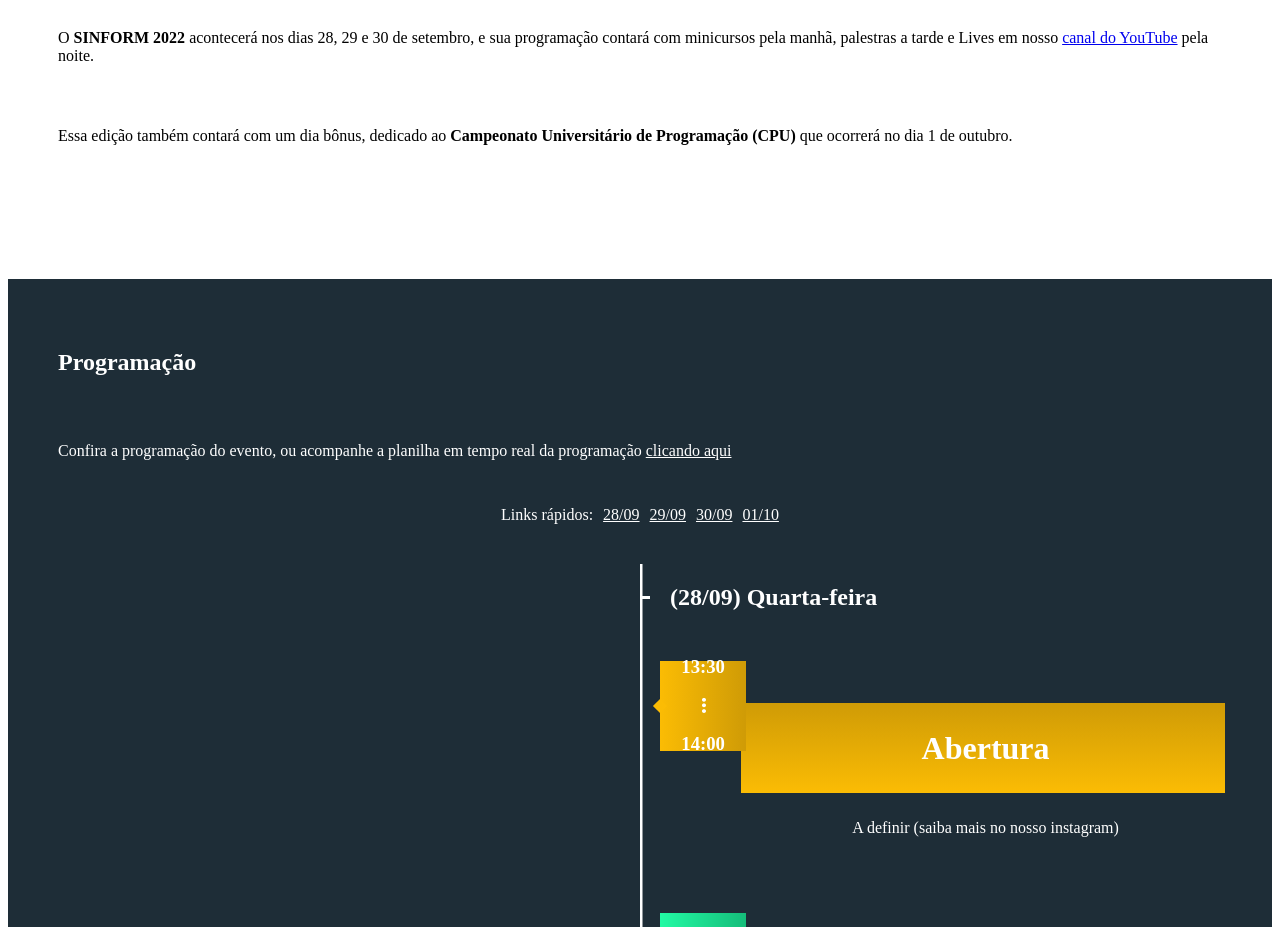
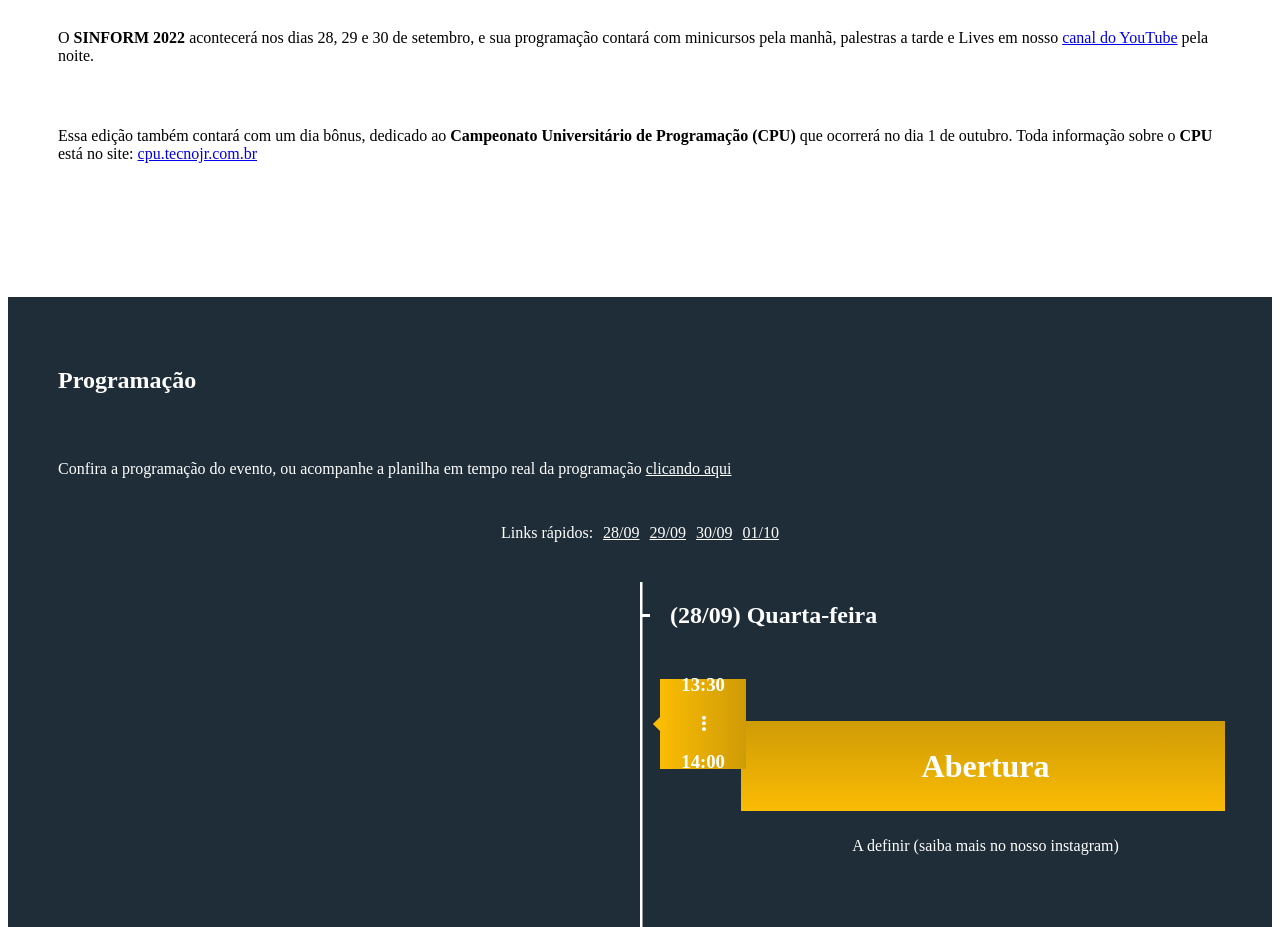
Before and after one commit to igorroc/sinform, a React (Vite) app: page / in a window 1280 px wide. Shown: the part 1080-2007 px from the top of the page. Built offline with nearby package versions, Linux system fonts and the light colour scheme; the HTML template or start-up script is replaced by a standard one.

Commit message:
[add]: Link to CPU

```diff
--- a/src/pages/Home.jsx
+++ b/src/pages/Home.jsx
@@ -190,7 +190,11 @@ function Home() {
 					<p>
 						Essa edição também contará com um dia bônus, dedicado ao{" "}
 						<b>Campeonato Universitário de Programação (CPU)</b> que
-						ocorrerá no dia 1 de outubro.
+						ocorrerá no dia 1 de outubro. Toda informação sobre o{" "}
+						<b>CPU</b> está no site:{" "}
+						<a href="https://cpu.tecnojr.com.br" target="_blank" id="CPU">
+							cpu.tecnojr.com.br
+						</a>
 					</p>
 
 					<Botao href="./inscricao">Quero participar!</Botao>
```
